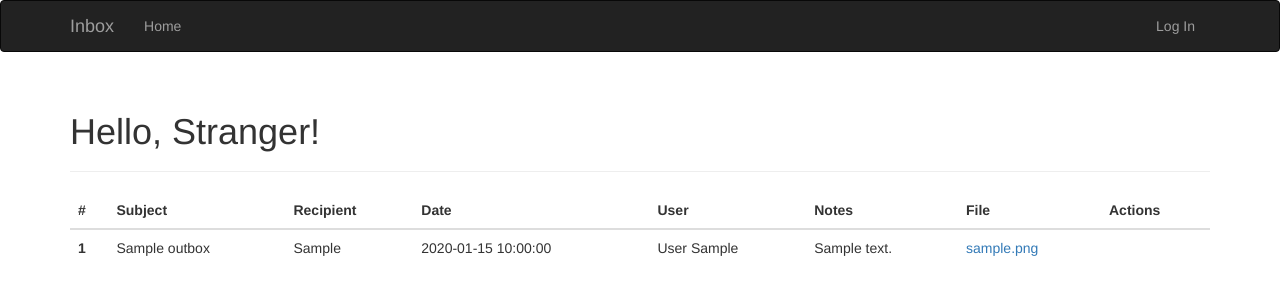
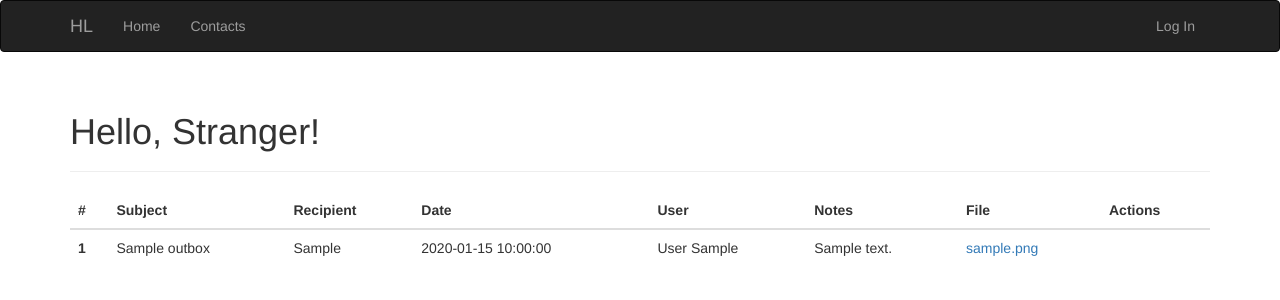
Before and after one commit to wildme/flask, a Flask app: page / in a window 1280 px wide. Shown: the top 300 px of the page. Run offline with Flask 2, Linux system fonts and the light colour scheme; tables that the repository leaves empty hold one stand-in row (values such as "Sample post"); some libraries are stand-ins or nearby versions.

Commit message:
New items in the navigation bar

```diff
--- a/A1/app/templates/base.html
+++ b/A1/app/templates/base.html
@@ -18,17 +18,16 @@
                 <span class="icon-bar"></span>
                 <span class="icon-bar"></span>
             </button>
-            <a class="navbar-brand" href="{{ url_for('main.index') }}">Inbox</a>
+            <a class="navbar-brand" href="{{ url_for('main.index') }}">HL</a>
         </div>
         <div class="navbar-collapse collapse">
             <ul class="nav navbar-nav">
                 <li><a href="{{ url_for('main.index') }}">Home</a></li>
-                {% if current_user.is_authenticated %}
-                <li><a href="{{ url_for('main.user', user_id=current_user.id) }}">Profile</a></li>
-                {% endif %}
+                <li><a href="{{ url_for('main.index') }}">Contacts</a></li>
             </ul>
             <ul class="nav navbar-nav navbar-right">
                 {% if current_user.is_authenticated %}
+                <li><a href="{{ url_for('main.user') }}">Profile</a></li>
                 <li><a href="{{ url_for('auth.logout') }}">Log Out</a></li>
                 {% else %}
                 <li><a href="{{ url_for('auth.login') }}">Log In</a></li>
```
